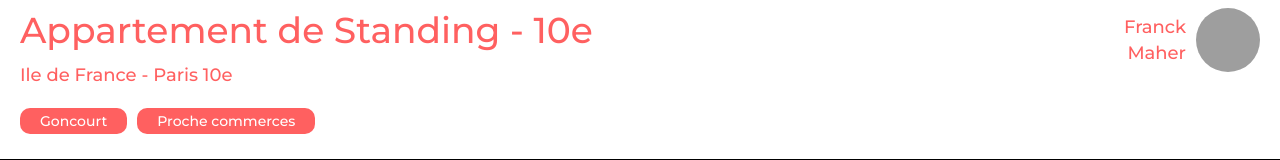
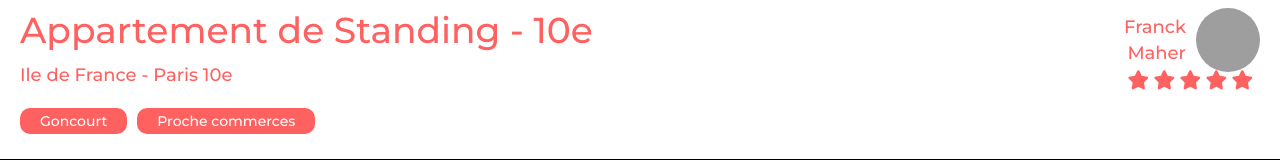
Before and after one commit to Nanita1980/laharanaValo, a React (Create React App) app: page /logement/0979876d in a window 1280 px wide. Shown: the part 600-760 px from the top of the page. Built offline with nearby package versions, Linux system fonts and the light colour scheme; grey boxes are pictures that could not be loaded.

Commit message:
mise en place de rating dans Accommodation

```diff
--- /dev/null
+++ b/src/components/Rating/Rating.jsx
@@ -0,0 +1,36 @@
+import React from "react";
+
+const Rating = ({ rating }) => {
+  // rating du fichier .json
+  const fullRedStars = rating;
+
+  const emptyGreyStars = 5 - fullRedStars;
+
+  const displayRating = () => {
+    const stars = [];
+
+    for (let i = 0; i < fullRedStars; i++) {
+      stars.push(
+        <i
+          key={`fullRedStars_${i}`}
+          className="fa-solid fa-star fullRedStars"
+        ></i>
+      );
+    }
+
+    for (let j = 0; j < emptyGreyStars; j++) {
+      stars.push(
+        <i
+          key={`emptyGreyStars_${j}`}
+          className="fa-solid fa-star emptyGreyStars"
+        ></i>
+      );
+    }
+
+    return stars;
+  };
+
+  return <div className="displayRating">{displayRating()}</div>;
+};
+
+export default Rating;
--- /dev/null
+++ b/src/components/Rating/Rating.scss
@@ -0,0 +1,15 @@
+.displayRating {
+  display: flex;
+
+  .fullRedStars {
+    transform: scale(1.2);
+    width: 26px;
+    color: $color1;
+  }
+
+  .emptyGreyStars {
+    transform: scale(1.2);
+    width: 26px;
+    color: $color3;
+  }
+}
--- a/src/pages/Accommodation/Accommodation.jsx
+++ b/src/pages/Accommodation/Accommodation.jsx
@@ -3,10 +3,12 @@ import Footer from "../../components/Footer/Footer";
 import db from "../../data/db.json";
 import Carousel from "../../components/Carousel/Carousel";
 import Tag from "../../components/Tag/Tag";
+import Rating from "../../components/Rating/Rating";
 
 const Accommodation = ({ id }) => {
   const housing = db.find((housing) => housing.id === id);
   const tags = housing.tags;
+  const rating = housing.rating;
 
   return (
     <>
@@ -39,6 +41,10 @@ const Accommodation = ({ id }) => {
                 <p className="hostName">{housing.host.name}</p>
               </div>
 
+              <div className="rating">
+                <Rating rating={rating} />
+              </div>
+
             </div>
           </div>
 
--- a/src/styles/index.scss
+++ b/src/styles/index.scss
@@ -28,6 +28,9 @@
 // Tag
 @import "../components/Tag/Tag.scss";
 
+// Rating
+@import "../components/Rating/Rating.scss";
+
 
 /******* Pages *******/
 
```
